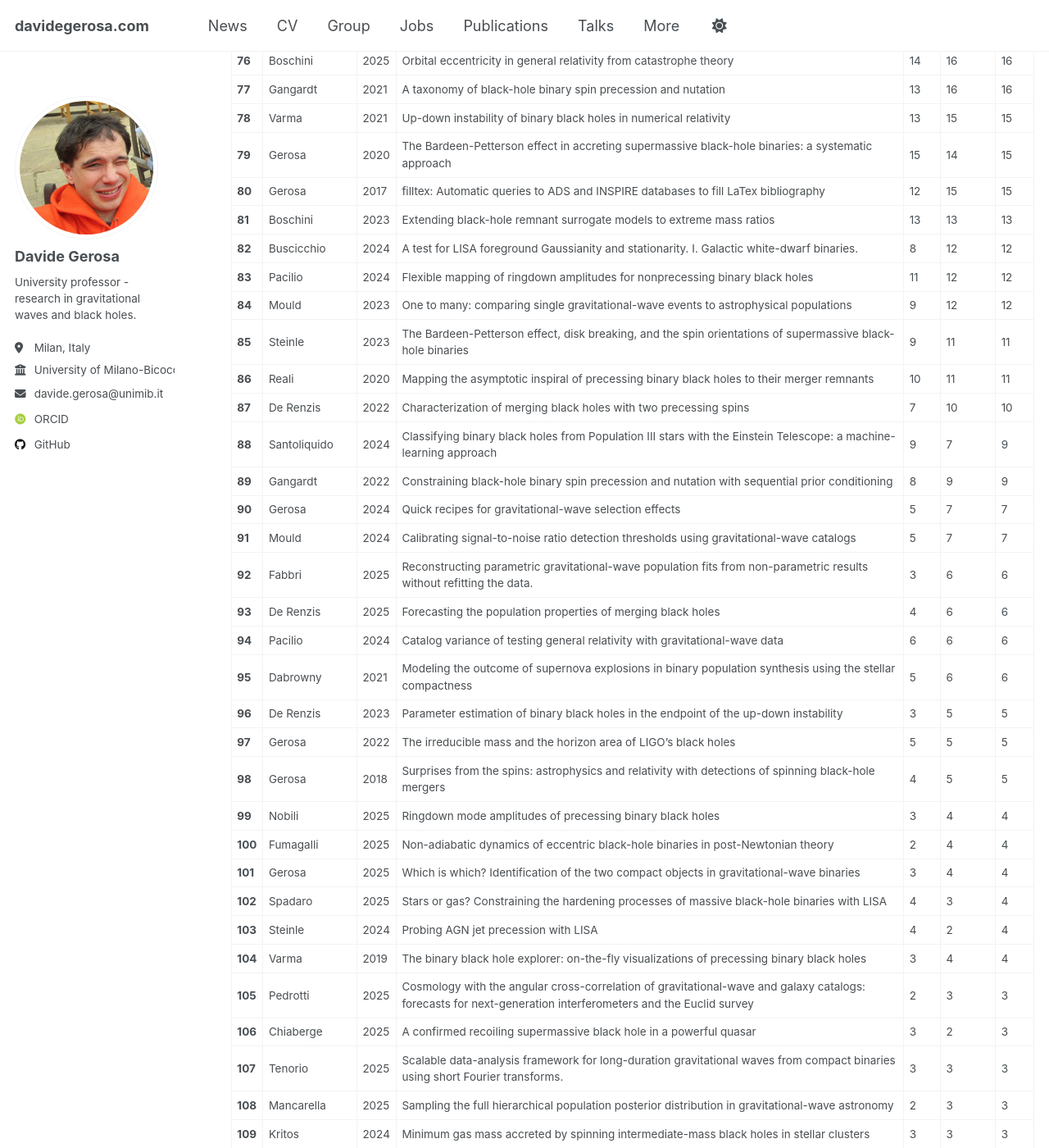
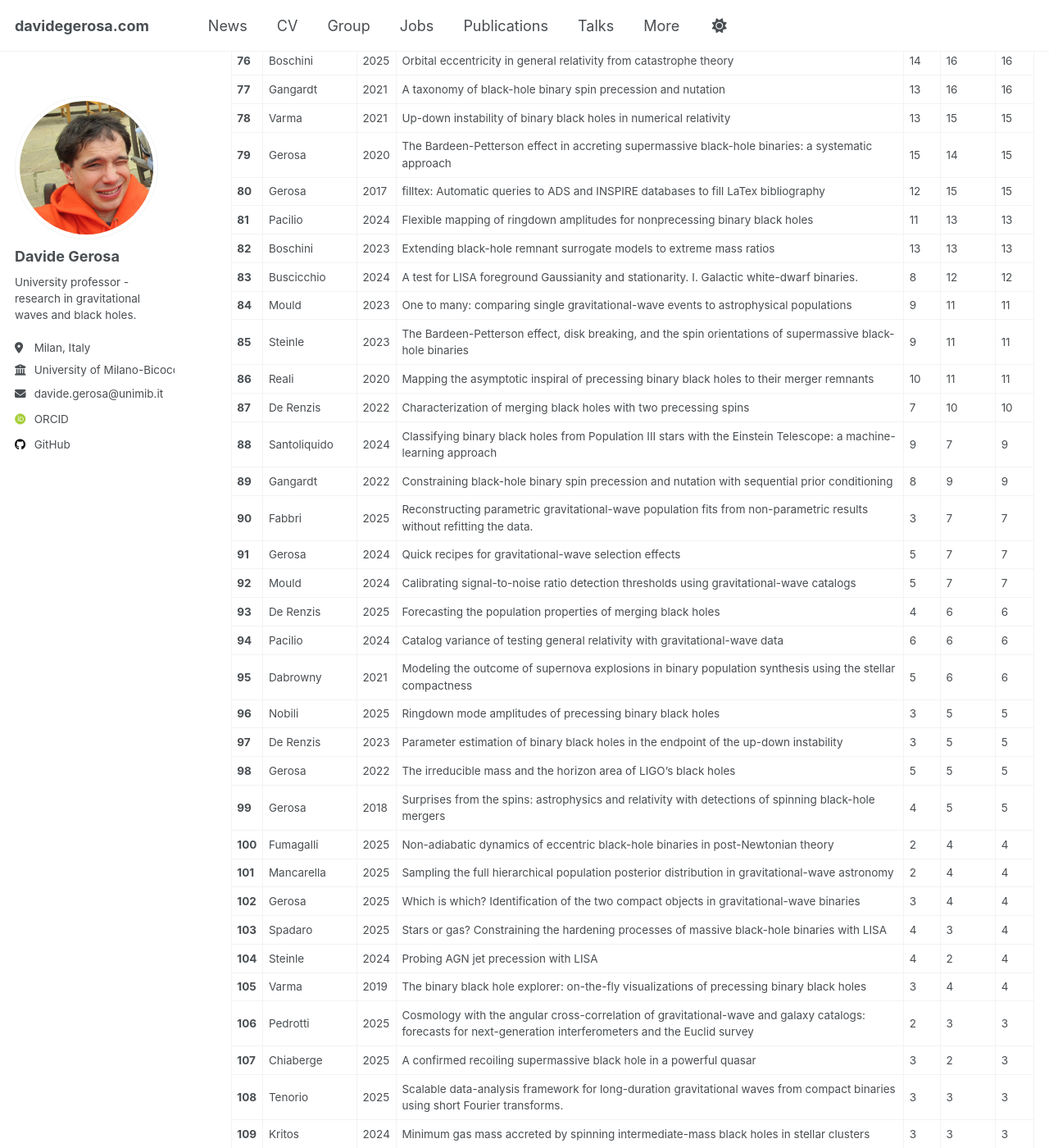
Before and after one commit to dgerosa/website, a Jekyll site: the page built from _pages/citations.md, in a window 1280 px wide and 1400 px high, scrolled down 3565 px. Shown: the whole window at 82% size. Built offline with Jekyll 4.4.1, drawn with Linux system fonts in a browser that asks for light colours; some web fonts are replaced; some of the changed text lies outside the part shown.

Commit message:
updated from dgerosa/cv

```diff
--- a/_pages/_citations.md
+++ b/_pages/_citations.md
@@ -89,44 +89,44 @@
 | **78** | Varma | 2021 | Up-down instability of binary black holes in numerical relativity | 13 | 15 | 15 |
 | **79** | Gerosa | 2020 | The Bardeen-Petterson effect in accreting supermassive black-hole binaries: a systematic approach | 15 | 14 | 15 |
 | **80** | Gerosa | 2017 | filltex: Automatic queries to ADS and INSPIRE databases to fill LaTex bibliography | 12 | 15 | 15 |
-| **81** | Boschini | 2023 | Extending black-hole remnant surrogate models to extreme mass ratios | 13 | 13 | 13 |
-| **82** | Buscicchio | 2024 | A test for LISA foreground Gaussianity and stationarity. I. Galactic white-dwarf binaries. | 8 | 12 | 12 |
-| **83** | Pacilio | 2024 | Flexible mapping of ringdown amplitudes for nonprecessing binary black holes | 11 | 12 | 12 |
-| **84** | Mould | 2023 | One to many: comparing single gravitational-wave events to astrophysical populations | 9 | 12 | 12 |
+| **81** | Pacilio | 2024 | Flexible mapping of ringdown amplitudes for nonprecessing binary black holes | 11 | 13 | 13 |
+| **82** | Boschini | 2023 | Extending black-hole remnant surrogate models to extreme mass ratios | 13 | 13 | 13 |
+| **83** | Buscicchio | 2024 | A test for LISA foreground Gaussianity and stationarity. I. Galactic white-dwarf binaries. | 8 | 12 | 12 |
+| **84** | Mould | 2023 | One to many: comparing single gravitational-wave events to astrophysical populations | 9 | 11 | 11 |
 | **85** | Steinle | 2023 | The Bardeen-Petterson effect, disk breaking, and the spin orientations of supermassive black-hole binaries | 9 | 11 | 11 |
 | **86** | Reali | 2020 | Mapping the asymptotic inspiral of precessing binary black holes to their merger remnants | 10 | 11 | 11 |
 | **87** | De Renzis | 2022 | Characterization of merging black holes with two precessing spins | 7 | 10 | 10 |
 | **88** | Santoliquido | 2024 | Classifying binary black holes from Population III stars with the Einstein Telescope: a machine-learning approach | 9 | 7 | 9 |
 | **89** | Gangardt | 2022 | Constraining black-hole binary spin precession and nutation with sequential prior conditioning | 8 | 9 | 9 |
-| **90** | Gerosa | 2024 | Quick recipes for gravitational-wave selection effects | 5 | 7 | 7 |
-| **91** | Mould | 2024 | Calibrating signal-to-noise ratio detection thresholds using gravitational-wave catalogs | 5 | 7 | 7 |
-| **92** | Fabbri | 2025 | Reconstructing parametric gravitational-wave population fits from non-parametric results without refitting the data. | 3 | 6 | 6 |
+| **90** | Fabbri | 2025 | Reconstructing parametric gravitational-wave population fits from non-parametric results without refitting the data. | 3 | 7 | 7 |
+| **91** | Gerosa | 2024 | Quick recipes for gravitational-wave selection effects | 5 | 7 | 7 |
+| **92** | Mould | 2024 | Calibrating signal-to-noise ratio detection thresholds using gravitational-wave catalogs | 5 | 7 | 7 |
 | **93** | De Renzis | 2025 | Forecasting the population properties of merging black holes | 4 | 6 | 6 |
 | **94** | Pacilio | 2024 | Catalog variance of testing general relativity with gravitational-wave data | 6 | 6 | 6 |
 | **95** | Dabrowny | 2021 | Modeling the outcome of supernova explosions in binary population synthesis using the stellar compactness | 5 | 6 | 6 |
-| **96** | De Renzis | 2023 | Parameter estimation of binary black holes in the endpoint of the up-down instability | 3 | 5 | 5 |
-| **97** | Gerosa | 2022 | The irreducible mass and the horizon area of LIGO's black holes | 5 | 5 | 5 |
-| **98** | Gerosa | 2018 | Surprises from the spins: astrophysics and relativity with detections of spinning black-hole mergers | 4 | 5 | 5 |
-| **99** | Nobili | 2025 | Ringdown mode amplitudes of precessing binary black holes | 3 | 4 | 4 |
+| **96** | Nobili | 2025 | Ringdown mode amplitudes of precessing binary black holes | 3 | 5 | 5 |
+| **97** | De Renzis | 2023 | Parameter estimation of binary black holes in the endpoint of the up-down instability | 3 | 5 | 5 |
+| **98** | Gerosa | 2022 | The irreducible mass and the horizon area of LIGO's black holes | 5 | 5 | 5 |
+| **99** | Gerosa | 2018 | Surprises from the spins: astrophysics and relativity with detections of spinning black-hole mergers | 4 | 5 | 5 |
 | **100** | Fumagalli | 2025 | Non-adiabatic dynamics of eccentric black-hole binaries in post-Newtonian theory | 2 | 4 | 4 |
-| **101** | Gerosa | 2025 | Which is which? Identification of the two compact objects in gravitational-wave binaries | 3 | 4 | 4 |
-| **102** | Spadaro | 2025 | Stars or gas? Constraining the hardening processes of massive black-hole binaries with LISA | 4 | 3 | 4 |
-| **103** | Steinle | 2024 | Probing AGN jet precession with LISA | 4 | 2 | 4 |
-| **104** | Varma | 2019 | The binary black hole explorer: on-the-fly visualizations of precessing binary black holes | 3 | 4 | 4 |
-| **105** | Pedrotti | 2025 | Cosmology with the angular cross-correlation of gravitational-wave and galaxy catalogs: forecasts for next-generation interferometers and the Euclid survey | 2 | 3 | 3 |
-| **106** | Chiaberge | 2025 | A confirmed recoiling supermassive black hole in a powerful quasar | 3 | 2 | 3 |
-| **107** | Tenorio | 2025 | Scalable data-analysis framework for long-duration gravitational waves from compact binaries using short Fourier transforms. | 3 | 3 | 3 |
-| **108** | Mancarella | 2025 | Sampling the full hierarchical population posterior distribution in gravitational-wave astronomy | 2 | 3 | 3 |
+| **101** | Mancarella | 2025 | Sampling the full hierarchical population posterior distribution in gravitational-wave astronomy | 2 | 4 | 4 |
+| **102** | Gerosa | 2025 | Which is which? Identification of the two compact objects in gravitational-wave binaries | 3 | 4 | 4 |
+| **103** | Spadaro | 2025 | Stars or gas? Constraining the hardening processes of massive black-hole binaries with LISA | 4 | 3 | 4 |
+| **104** | Steinle | 2024 | Probing AGN jet precession with LISA | 4 | 2 | 4 |
+| **105** | Varma | 2019 | The binary black hole explorer: on-the-fly visualizations of precessing binary black holes | 3 | 4 | 4 |
+| **106** | Pedrotti | 2025 | Cosmology with the angular cross-correlation of gravitational-wave and galaxy catalogs: forecasts for next-generation interferometers and the Euclid survey | 2 | 3 | 3 |
+| **107** | Chiaberge | 2025 | A confirmed recoiling supermassive black hole in a powerful quasar | 3 | 2 | 3 |
+| **108** | Tenorio | 2025 | Scalable data-analysis framework for long-duration gravitational waves from compact binaries using short Fourier transforms. | 3 | 3 | 3 |
 | **109** | Kritos | 2024 | Minimum gas mass accreted by spinning intermediate-mass black holes in stellar clusters | 3 | 3 | 3 |
 | **110** | Stegmann | 2025 | Distinguishing the origin of eccentric black-hole mergers with gravitational-wave spin measurements | 1 | 2 | 2 |
 | **111** | Boschini | 2024 | Astrophysical and relativistic modeling of the recoiling black-hole candidate in quasar 3C 186 | 2 | 1 | 2 |
 | **112** | Gerosa | 2023 | QLUSTER: quick clusters of merging binary black holes | 2 | 0 | 2 |
 | **113** | Gerosa | 2018 | Reanalysis of LIGO black-hole coalescences with alternative prior assumptions | 2 | 2 | 2 |
-| **114** | Gerosa | 2015 | Rival families: waveforms from resonant black-hole binaries as probes of their astrophysical formation history | 0 | 1 | 1 |
-| **115** | Romero-Shaw | 2025 | GW200208_222617 as an eccentric black-hole binary merger: properties and astrophysical implications | 0 | 0 | 0 |
-| **116** | Giarda | 2025 | Accelerated inference of binary black-hole populations from the stochastic gravitational-wave background | 0 | 0 | 0 |
-| **117** | Tornotti | 2025 | Bayesian luminosity function estimation in multidepth datasets with selection effects: a case study for $$3<z<5$$ Ly$$\alpha$$ emitters | 0 | 0 | 0 |
-| **118** | Cole | 2025 | Sequential simulation-based inference for extreme mass ratio inspirals | 0 | 0 | 0 |
+| **114** | Cole | 2025 | Sequential simulation-based inference for extreme mass ratio inspirals | 0 | 1 | 1 |
+| **115** | Gerosa | 2015 | Rival families: waveforms from resonant black-hole binaries as probes of their astrophysical formation history | 0 | 1 | 1 |
+| **116** | Romero-Shaw | 2025 | GW200208_222617 as an eccentric black-hole binary merger: properties and astrophysical implications | 0 | 0 | 0 |
+| **117** | Giarda | 2025 | Accelerated inference of binary black-hole populations from the stochastic gravitational-wave background | 0 | 0 | 0 |
+| **118** | Tornotti | 2025 | Bayesian luminosity function estimation in multidepth datasets with selection effects: a case study for $$3<z<5$$ Ly$$\alpha$$ emitters | 0 | 0 | 0 |
 | **119** | Gerosa | 2016 | Source modelling at the dawn of gravitational-wave astronomy | 0 | 0 | 0 |
 | **120** | Gerosa | 2014 | Spin alignment effects in black hole binaries | 0 | 0 | 0 |
 
@@ -160,20 +160,20 @@
 | A&A | 4 |
 | APJ | 3 |
 | LRR | 2 |
-| book | 1 |
-| Lincei | 1 |
-| AaSSP | 1 |
-| IAU | 1 |
+| iScience | 1 |
 | CURJ | 1 |
 | JOSS | 1 |
-| PhD thesis | 1 |
-| Moriond | 1 |
-| JoPCS | 1 |
-| NatAstro | 1 |
 | Symmetry | 1 |
 | PRR | 1 |
+| AaSSP | 1 |
+| Lincei | 1 |
+| JoPCS | 1 |
+| PhD thesis | 1 |
+| NatAstro | 1 |
+| book | 1 |
+| Moriond | 1 |
 | GRG | 1 |
-| iScience | 1 |
+| IAU | 1 |
 
 ## Papers per arXiv category
 
```
Also changed, not shown: other parts of _pages/_citations.md (+11 -11 lines).
